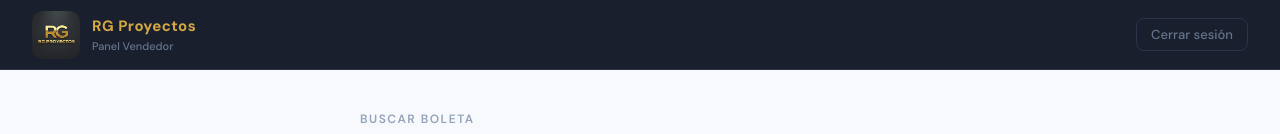
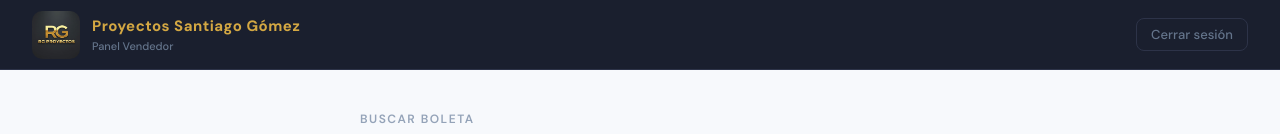
Before and after one commit to riveraalejo38-cell/rifa-digital, a Next.js app: page /vendedor in a window 1280 px wide. Shown: the top 134 px of the page. Built offline with nearby package versions, Linux system fonts and the light colour scheme.

Commit message:
Actualizar nombre de marca a Proyectos Santiago Gómez en vendedor

```diff
--- a/src/app/vendedor/page.tsx
+++ b/src/app/vendedor/page.tsx
@@ -173,9 +173,9 @@ export default function VendedorPage() {
       {/* Header */}
       <div style={{ background: "#1A1F2E", borderBottom: "1px solid #2D3348", padding: "0 32px", height: "70px", display: "flex", alignItems: "center", justifyContent: "space-between", position: "sticky", top: 0, zIndex: 10 }}>
         <div style={{ display: "flex", alignItems: "center", gap: "12px" }}>
-          <img src="/logo-rg.jpeg.jpeg" alt="RG Proyectos" style={{ width: "48px", height: "48px", borderRadius: "10px", objectFit: "cover" }} />
+          <img src="/logo-rg.jpeg.jpeg" alt="Proyectos Santiago Gómez" style={{ width: "48px", height: "48px", borderRadius: "10px", objectFit: "cover" }} />
           <div>
-            <p style={{ margin: 0, fontSize: "15px", fontWeight: "700", color: "#D4A843", letterSpacing: "0.5px" }}>RG Proyectos</p>
+            <p style={{ margin: 0, fontSize: "15px", fontWeight: "700", color: "#D4A843", letterSpacing: "0.5px" }}>Proyectos Santiago Gómez</p>
             <p style={{ margin: 0, fontSize: "11px", color: "#64748B", fontWeight: "500" }}>Panel Vendedor</p>
           </div>
         </div>
```
